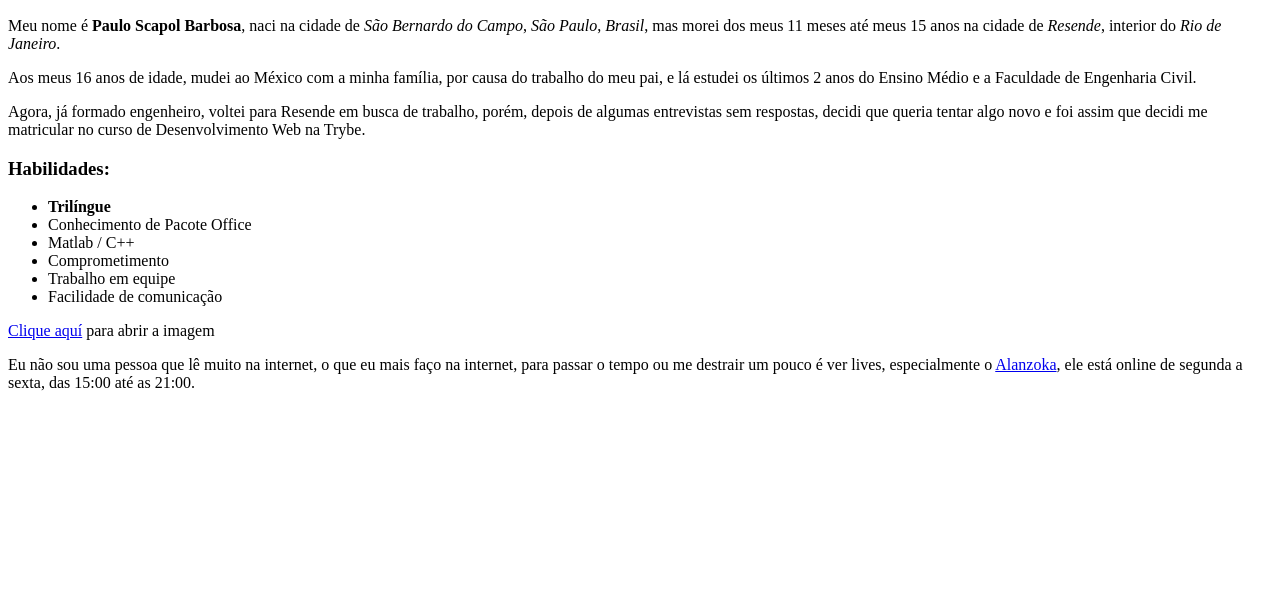
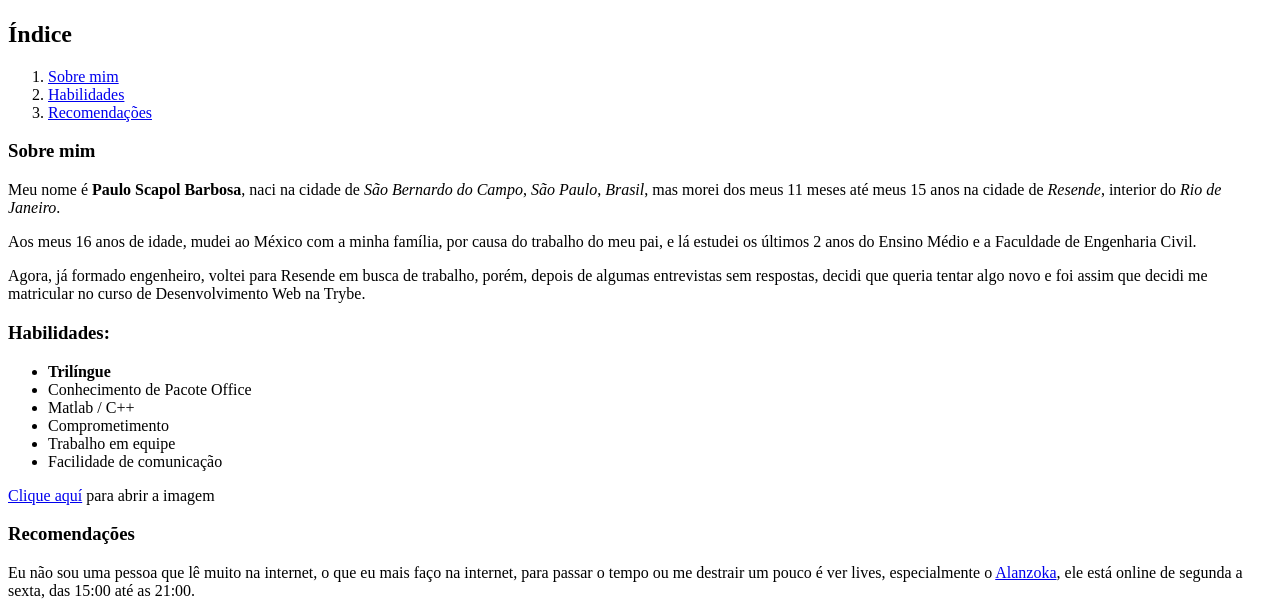
Before and after one commit to PauloScapol/PauloScapol.github.io, a plain HTML site: page index.html in a window 1280 px wide. Shown: the part 308-924 px from the top of the page. Before the commit the page ends 800 px from the top, so only its background shows below. Drawn offline with Linux system fonts and the light colour scheme.

Commit message:
Adicionei índice com links internos

```diff
--- a/index.html
+++ b/index.html
@@ -7,6 +7,13 @@
     <body>
         <h1>Paulo Scapol Barbosa</h1>
         <p><img src="Eu.jpg" alt="Eu no Castelo dos Mouros, na Vila de Sintra, Portugal" width="300px"></p>
+        <h2>Índice</h2>
+        <ol>
+            <li><a href="#sobre">Sobre mim</a></li>
+            <li><a href="#hab">Habilidades</a></li>
+            <li><a href="#recomenda">Recomendações</a></li>
+        </ol>
+        <h3 id="sobre">Sobre mim</h3>
         <p>Meu nome é <strong>Paulo Scapol Barbosa</strong>, naci na cidade de
         <em>São Bernardo do Campo</em>, <em>São Paulo</em>, <em>Brasil</em>, mas morei
         dos meus 11 meses até meus 15 anos na cidade de <em>Resende</em>,
@@ -20,7 +27,7 @@
         respostas, decidi que queria tentar algo novo e foi assim
         que decidi me matricular no curso de Desenvolvimento Web na
         Trybe.</p>
-        <h3>Habilidades: </h3>
+        <h3 id="hab">Habilidades: </h3>
         <ul>
             <li><strong>Trilíngue</strong></li>
             <li>Conhecimento de Pacote Office</li>
@@ -30,7 +37,8 @@
             <li>Facilidade de comunicação</li>
         </ul>
         <p><a href="Eu.jpg">Clique aquí</a> para abrir a imagem</p>
-        <p>Eu não sou uma pessoa que lê muito na internet, o que
+        <h3>Recomendações</h3>
+        <p id="recomenda">Eu não sou uma pessoa que lê muito na internet, o que
         eu mais faço na internet, para passar o tempo ou me destrair
         um pouco é ver lives, especialmente o <a href="https://www.twitch.tv/alanzoka" target="_blank">Alanzoka</a>,
         ele está online de segunda a sexta, das 15:00 até as 21:00.
```
